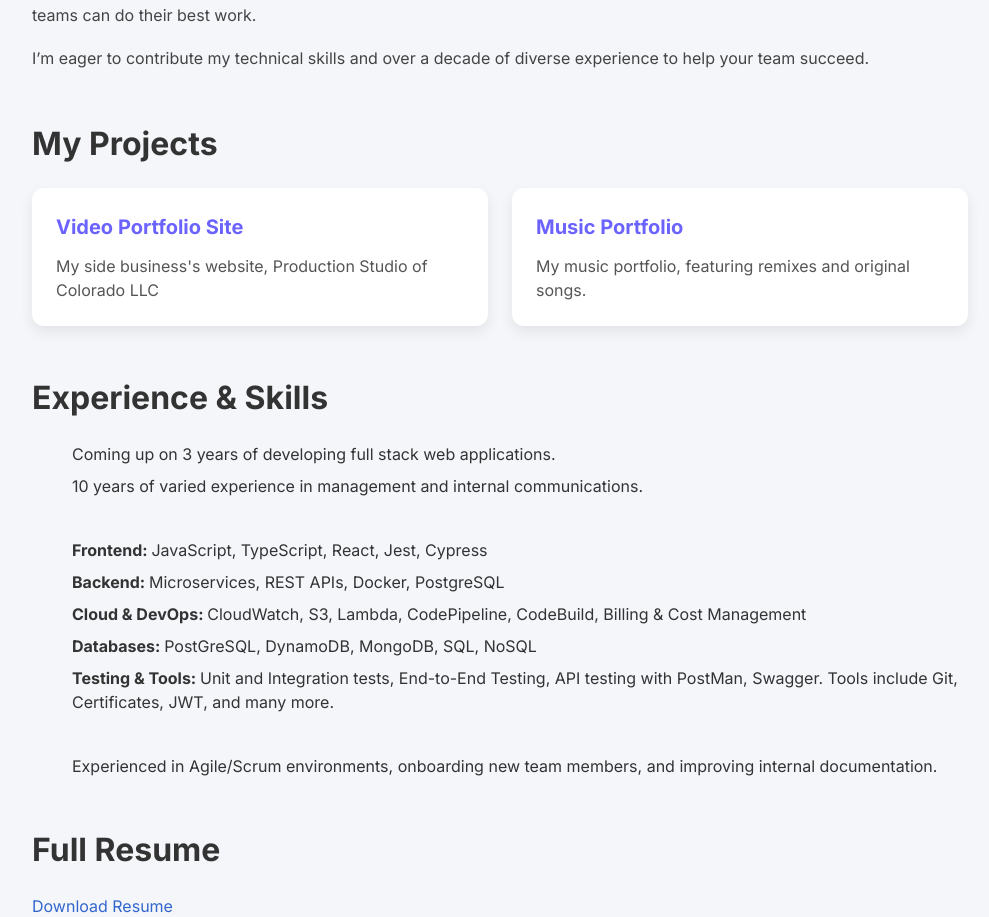
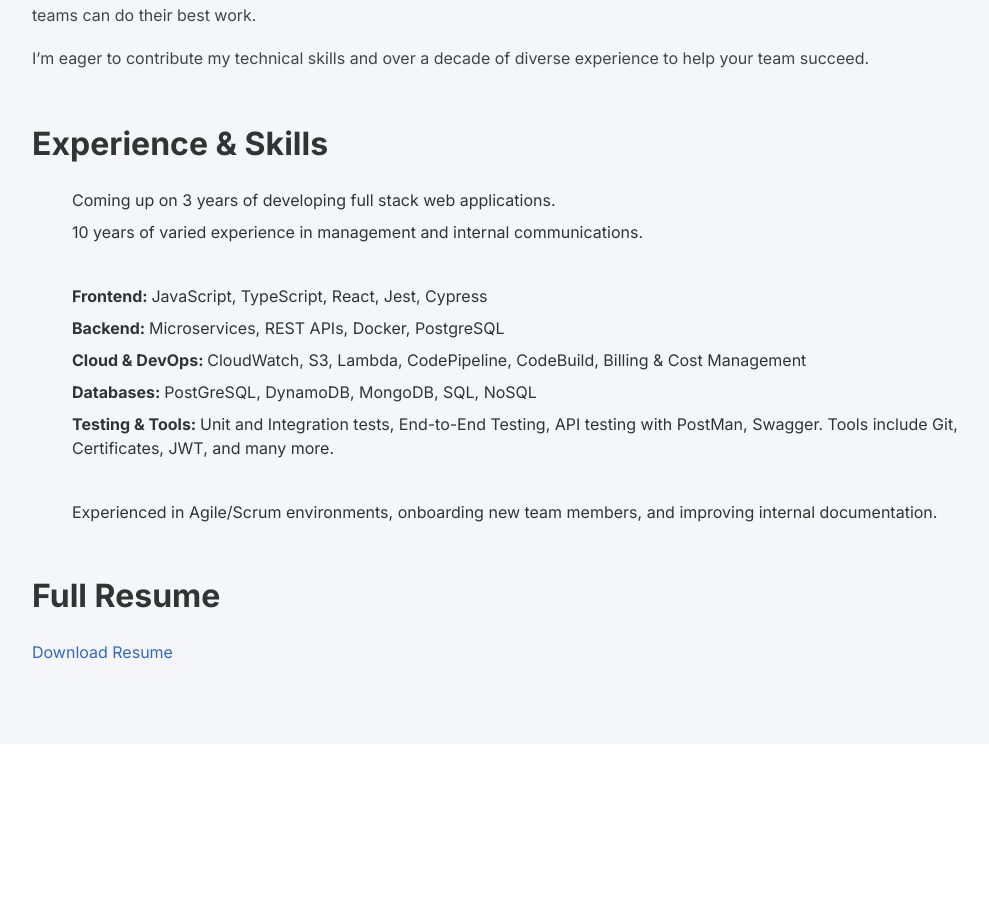
Before and after one commit to jrosado7777/jasons-coding-portfolio, a React (Vite) app: page / in a window 1280 px wide. Shown: the part 940-1857 px from the top of the page, without its empty margins (140-1129 px from the left). After the commit the page ends 1684 px from the top, so only its background shows below. Built offline with nearby package versions, Linux system fonts and the light colour scheme.

Commit message:
Hid projects links

```diff
--- a/src/App.jsx
+++ b/src/App.jsx
@@ -13,7 +13,7 @@ function App() {
       </div>
       <div className="content">
         <AboutMe />
-        <ProjectLinks />
+        {/* <ProjectLinks /> */}
         <Credentials />
         <FullResume />
       </div>
```
